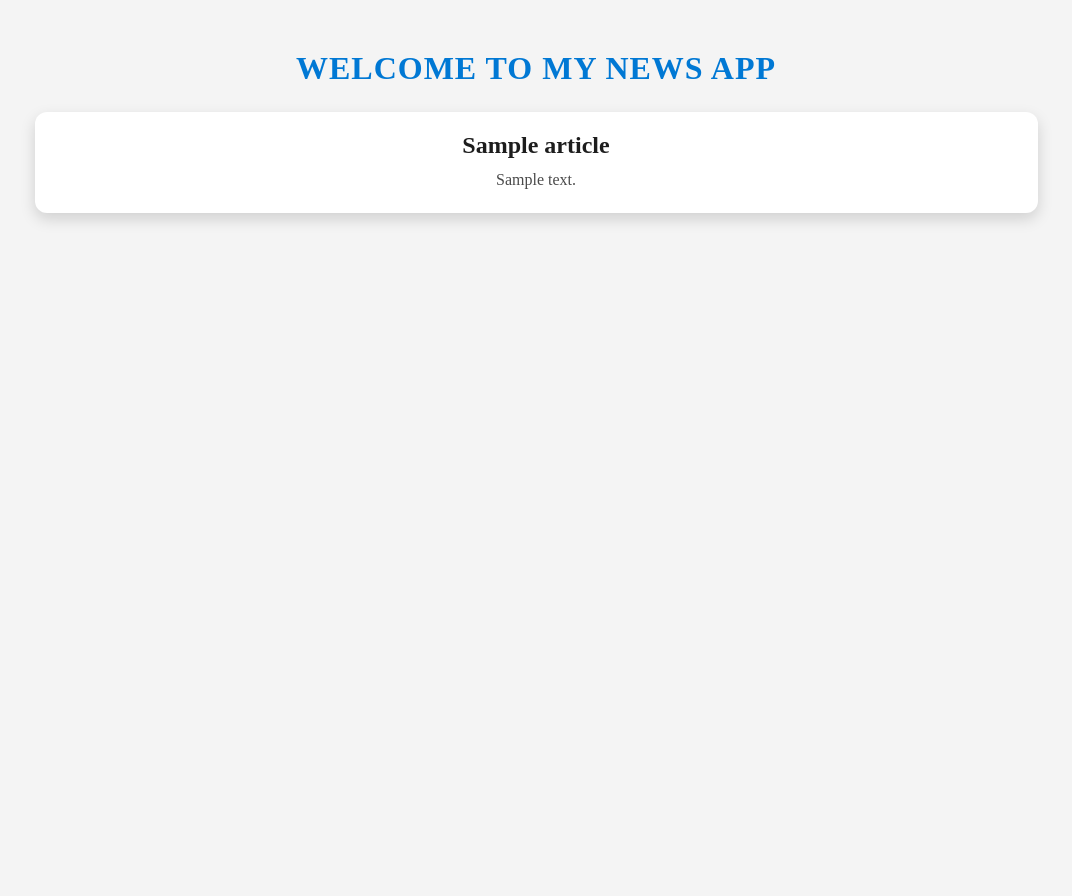
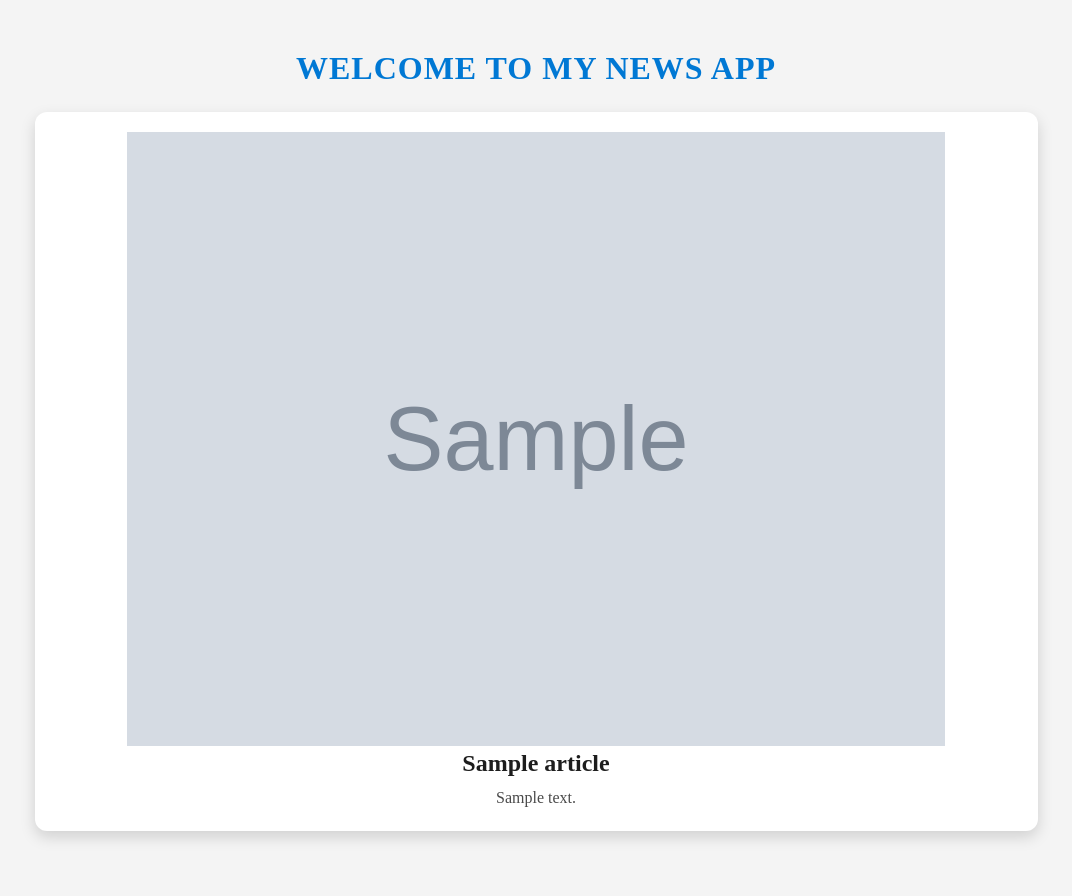
Before and after one commit to 171801rohith/MyNewsApp, a Python web app: template templates/result.html in a window 1280 px wide. Shown: the whole page, without its empty margins (104-1176 px from the left). Before the commit the page ends 222 px from the top, so only its background shows below. Run offline with Jinja, Linux system fonts and the light colour scheme; the template is opened without the code that fills it: most values are stand-ins (such as "Sample title", 1, 10 or a date in 2020); grey boxes marked "Sample" are stand-in pictures; some web fonts are replaced.

Commit message:
feat: Images for the news

```diff
--- a/app.py
+++ b/app.py
@@ -12,7 +12,7 @@ app.config["SECRET_KEY"] = os.getenv("SECRET_KEY")
 
 
 def getDate():
-    return datetime.now().strftime("%Y-%D-%M")
+    return datetime.now().strftime("%Y-%d-%m")
 
 
 @app.route("/")
--- a/static/css/style.css
+++ b/static/css/style.css
@@ -127,6 +127,8 @@ button:hover {
     line-height: 1.6;
 }
 
+
+
 @media (max-width: 768px) {
     form, .contents {
         width: 90%;
--- a/templates/result.html
+++ b/templates/result.html
@@ -1,9 +1,11 @@
-{%extends "layout.html"%}
-{%block content%}
-{%for article in news["articles"]%}
-    <div class="contents">
-      <div class="title">{{article["title"]}}</div>
-      <div class="description">{{article["description"]}}</div>
-    </div>
-{%endfor%}
-{%endblock content%}
+{%extends "layout.html"%} {%block content%} {%for article in news["articles"]%}
+<div class="contents">
+  <div class="image">
+    <a href="{{ article['url'] }}" target="_blank" rel="noopener noreferrer"
+      ><img src="{{article['urlToImage']}}" width="85%" height="50%"
+    /></a>
+  </div>
+  <div class="title">{{article["title"]}}</div>
+  <div class="description">{{article["description"]}}</div>
+</div>
+{%endfor%} {%endblock content%}
```
